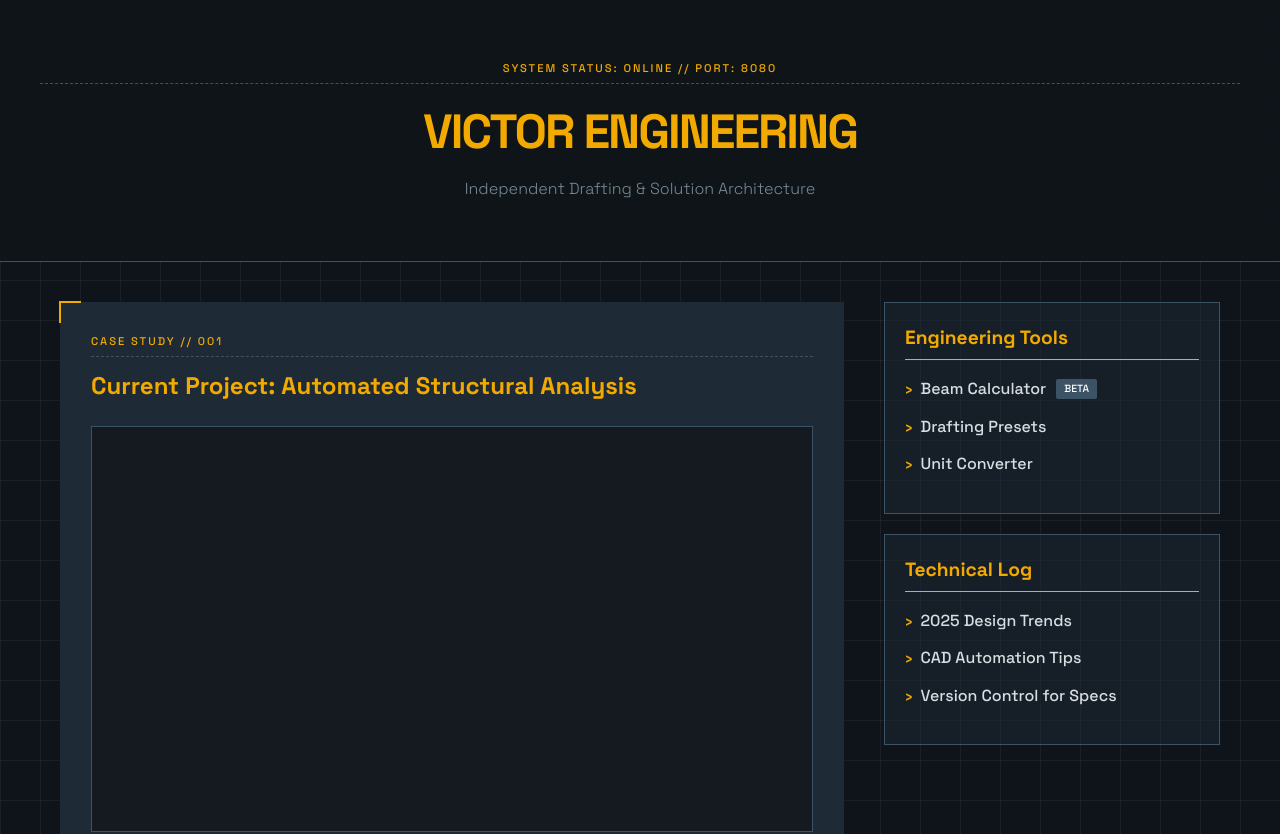
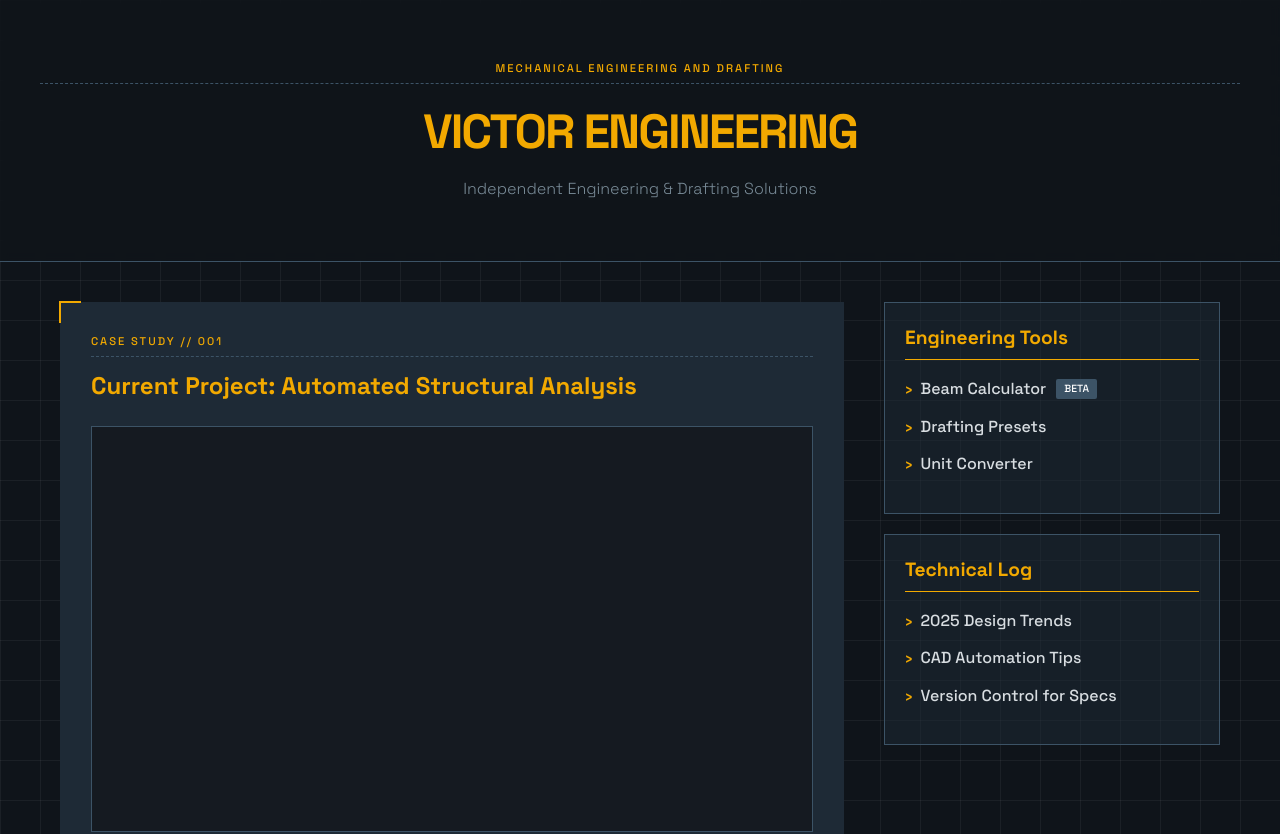
Before and after one commit to insipido/engineering_vc, a plain HTML site: page index.html in a window 1280 px wide. Shown: the top 834 px of the page. Drawn offline with Linux system fonts and the light colour scheme.

Commit message:
Update index.html

```diff
--- a/index.html
+++ b/index.html
@@ -159,9 +159,9 @@
 <body>
 
   <header>
-    <div class="card-label" style="max-width: 1200px; margin: 0 auto 10px;">System Status: Online // Port: 8080</div>
+    <div class="card-label" style="max-width: 1200px; margin: 0 auto 10px;">Mechanical Engineering and Drafting</div>
     <h1>Victor Engineering</h1>
-    <div class="subtitle">Independent Drafting & Solution Architecture</div>
+    <div class="subtitle">Independent Engineering & Drafting Solutions</div>
   </header>
 
   <div class="container">
```
